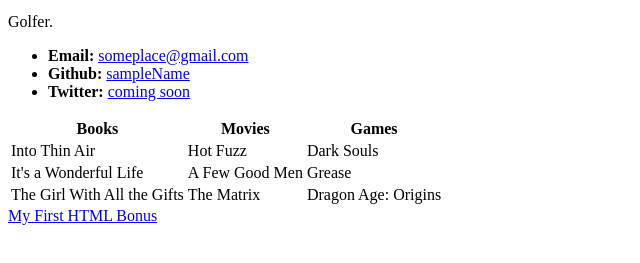
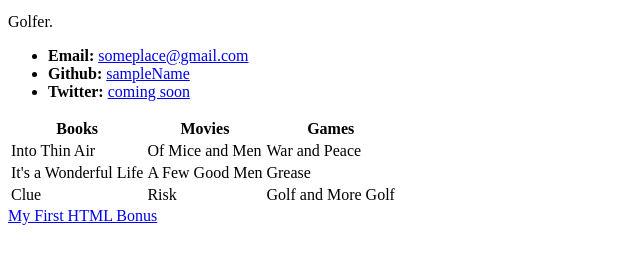
Before and after one commit to GGVittoria/GGVittoria.github.io, a plain HTML site: page index.html in a window 1280 px wide. Shown: the part 421-684 px from the top of the page, without its empty margins (0-640 px from the left). Drawn offline with Linux system fonts and the light colour scheme.

Commit message:
updated games

```diff
--- a/index.html
+++ b/index.html
@@ -28,8 +28,8 @@
     </tr>
     <tr>
       <td>Into Thin Air</td>
-      <td>Hot Fuzz</td>
-      <td>Dark Souls</td>
+      <td>Of Mice and Men</td>
+      <td>War and Peace</td>
     </tr>
     <tr>
       <td>It's a Wonderful Life</td>
@@ -37,9 +37,9 @@
       <td>Grease</td>
     </tr>
     <tr>
-      <td>The Girl With All the Gifts</td>
-      <td>The Matrix</td>
-      <td>Dragon Age: Origins</td>
+      <td>Clue</td>
+      <td>Risk</td>
+      <td>Golf and More Golf</td>
     </tr>
   </table>
 
```
